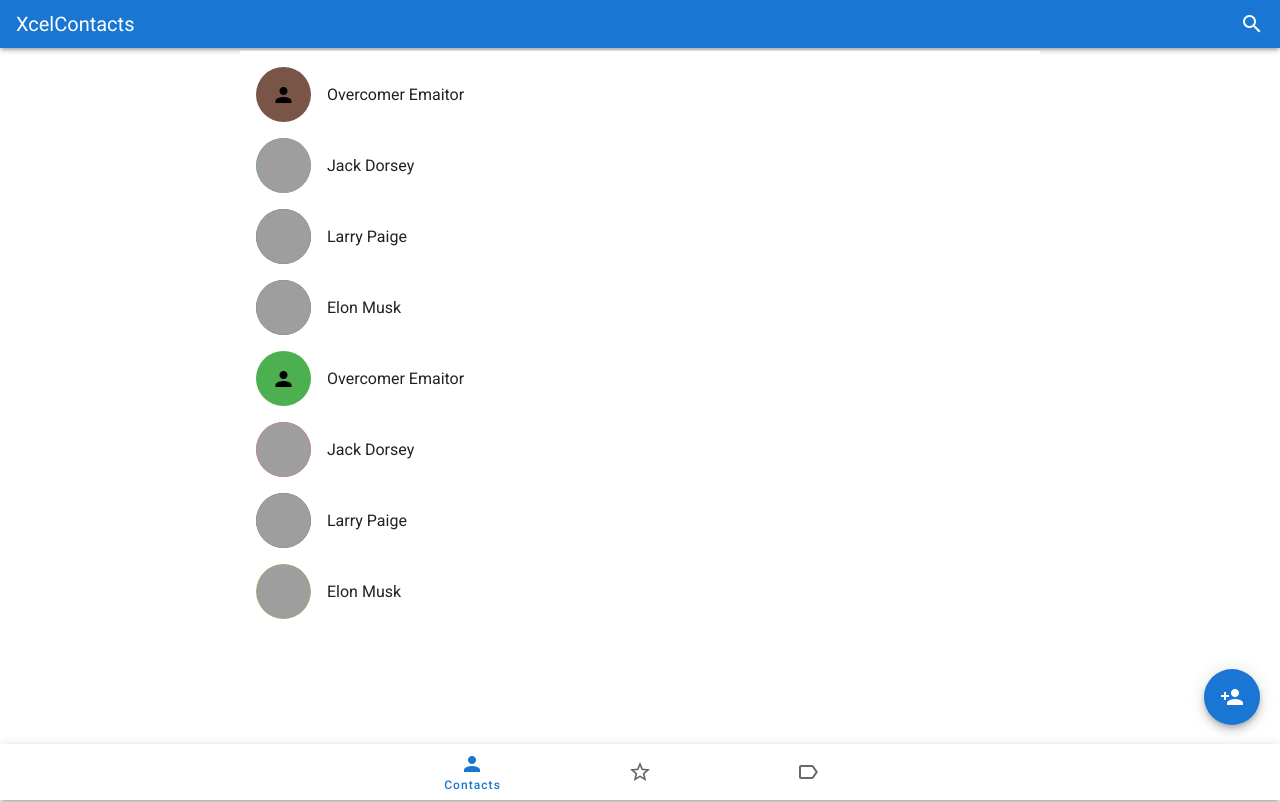
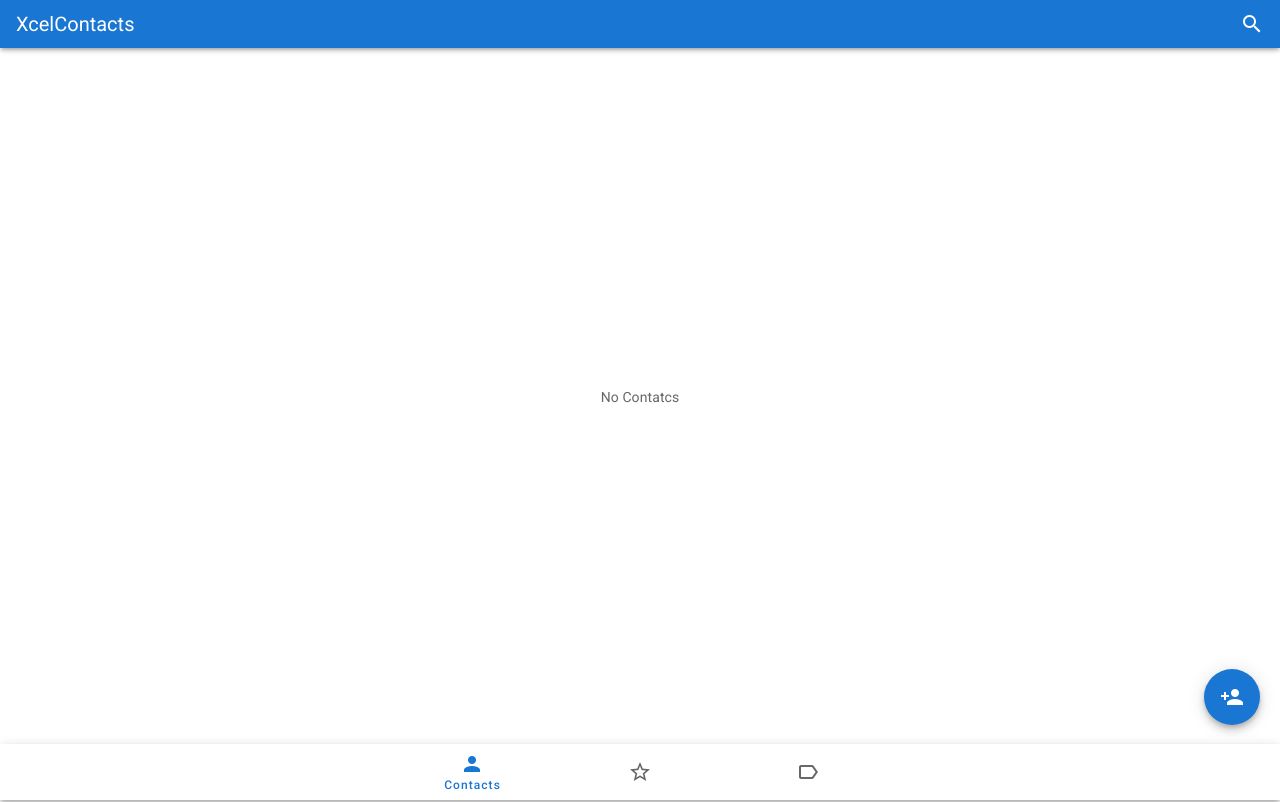
Before and after one commit to Xceldeveloper/xcontacts-web, a Nuxt app: page / in a window 1280 px wide. Built offline with nearby package versions, Linux system fonts and the light colour scheme; grey boxes are pictures that could not be loaded.

Commit message:
added priory filter and alphabetical sorting

```diff
--- a/mixins/utils.js
+++ b/mixins/utils.js
@@ -6,66 +6,12 @@ export default {
     methods: {
         getContacts() {
             var contacts = localStorage.getItem('contacts')
-            console.log(contacts)
+            //console.log(contacts)
             if (contacts == null) {
-                return [{
-                    id: 1,
-                    name: "Overcomer Emaitor",
-                    avatar: "",
-                    favourite: false,
-                },
-                {
-                    id: 23,
-                    name: "Jack Dorsey",
-                    avatar:
-                        "https://upload.wikimedia.org/wikipedia/commons/thumb/e/ec/Larry_Page_in_the_European_Parliament%2C_17.06.2009_%28cropped%29.jpg/220px-Larry_Page_in_the_European_Parliament%2C_17.06.2009_%28cropped%29.jpg",
-                    favourite: true,
-                },
-                {
-                    id: 2,
-                    name: "Larry Paige",
-                    avatar:
-                        "https://upload.wikimedia.org/wikipedia/commons/thumb/e/ec/Larry_Page_in_the_European_Parliament%2C_17.06.2009_%28cropped%29.jpg/220px-Larry_Page_in_the_European_Parliament%2C_17.06.2009_%28cropped%29.jpg",
-                    favourite: false,
-                },
-                {
-                    id: 4,
-                    name: "Elon Musk",
-                    avatar:
-                        "https://upload.wikimedia.org/wikipedia/commons/thumb/e/ec/Larry_Page_in_the_European_Parliament%2C_17.06.2009_%28cropped%29.jpg/220px-Larry_Page_in_the_European_Parliament%2C_17.06.2009_%28cropped%29.jpg",
-                    favourite: true,
-                },
-                {
-                    id: 1,
-                    name: "Overcomer Emaitor",
-                    avatar: "",
-                    favourite: false,
-                },
-                {
-                    id: 23,
-                    name: "Jack Dorsey",
-                    avatar:
-                        "https://upload.wikimedia.org/wikipedia/commons/thumb/e/ec/Larry_Page_in_the_European_Parliament%2C_17.06.2009_%28cropped%29.jpg/220px-Larry_Page_in_the_European_Parliament%2C_17.06.2009_%28cropped%29.jpg",
-                    favourite: true,
-                },
-                {
-                    id: 2,
-                    name: "Larry Paige",
-                    avatar:
-                        "https://upload.wikimedia.org/wikipedia/commons/thumb/e/ec/Larry_Page_in_the_European_Parliament%2C_17.06.2009_%28cropped%29.jpg/220px-Larry_Page_in_the_European_Parliament%2C_17.06.2009_%28cropped%29.jpg",
-                    favourite: false,
-                },
-                {
-                    id: 4,
-                    name: "Elon Musk",
-                    avatar:
-                        "https://upload.wikimedia.org/wikipedia/commons/thumb/e/ec/Larry_Page_in_the_European_Parliament%2C_17.06.2009_%28cropped%29.jpg/220px-Larry_Page_in_the_European_Parliament%2C_17.06.2009_%28cropped%29.jpg",
-                    favourite: true,
-                }
-            ]
+                return []
             } else {
-                var res = JSON.stringify(contacts)
-                return res
+                var res = JSON.parse(contacts)
+                return res.sort((a, b) => a.name.localeCompare(b.name))
             }
         },
 
@@ -73,46 +19,51 @@ export default {
             var contacts = localStorage.getItem('contacts');
             if (contacts == null) {
 
-                contacts = [{
-                    id: 1,
-                    name: "Overcomer Emaitor",
-                    avatar: "",
-                    favourite: false,
-                },
-                {
-                    id: 23,
-                    name: "Jack Dorsey",
-                    avatar:
-                        "https://upload.wikimedia.org/wikipedia/commons/thumb/e/ec/Larry_Page_in_the_European_Parliament%2C_17.06.2009_%28cropped%29.jpg/220px-Larry_Page_in_the_European_Parliament%2C_17.06.2009_%28cropped%29.jpg",
-                    favourite: true,
-                },
-                {
-                    id: 2,
-                    name: "Larry Paige",
-                    avatar:
-                        "https://upload.wikimedia.org/wikipedia/commons/thumb/e/ec/Larry_Page_in_the_European_Parliament%2C_17.06.2009_%28cropped%29.jpg/220px-Larry_Page_in_the_European_Parliament%2C_17.06.2009_%28cropped%29.jpg",
-                    favourite: false,
-                },
-                {
-                    id: 4,
-                    name: "Elon Musk",
-                    avatar:
-                        "https://upload.wikimedia.org/wikipedia/commons/thumb/e/ec/Larry_Page_in_the_European_Parliament%2C_17.06.2009_%28cropped%29.jpg/220px-Larry_Page_in_the_European_Parliament%2C_17.06.2009_%28cropped%29.jpg",
-                    favourite: true,
-                }]
+                return []
 
-                return contacts.filter((item) => {
+            } else {
+                var res = JSON.parse(contacts)
+
+                var rex = res.filter((item) => {
                     return item.favourite;
                 });
 
+                return rex.sort((a, b) => a.name.localeCompare(b.name))
+            }
+        },
+
+        getPriority(priority) {
+            var contacts = localStorage.getItem('contacts');
+            if (contacts == null) {
+
+                return []
+
             } else {
-                var res = JSON.stringify(contacts)
+                var res = JSON.parse(contacts)
 
-                return res.filter((item) => {
-                    return item.favourite;
+                var rex = res.filter((item) => {
+                    return item.priority.indexOf(priority) != -1;
                 });
+
+                return rex.sort((a, b) => a.name.localeCompare(b.name))
             }
-        }
+        },
+
+        saveNewContact(contact) {
+            var contacts = localStorage.getItem('contacts');
+            if (contacts == null) {
+                let contactx = []
+                contactx.push(contact)
+                let todb = JSON.stringify(contactx);
+                localStorage.setItem('contacts', todb)
+            } else {
+                var res = JSON.parse(contacts)
+                res.push(contact)
+                let todb = JSON.stringify(res);
+                localStorage.setItem('contacts', todb)
+            }
+        },
+
     }
 
 
```
